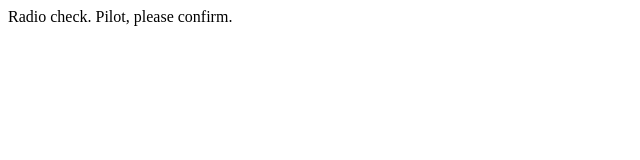
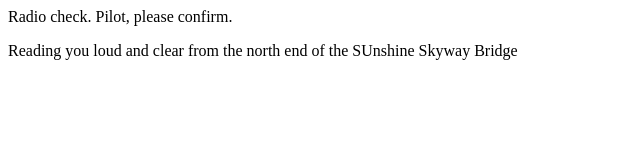
Before and after one commit to aniorill/Communcation-Log, a plain HTML site: page index.html in a window 1280 px wide. Shown: the whole page, without its empty margins (0-640 px from the left). Drawn offline with Linux system fonts and the light colour scheme.

Commit message:
Added response

```diff
--- a/index.html
+++ b/index.html
@@ -1,5 +1,6 @@
 <html>
 <body>
    <p>Radio check. Pilot, please confirm.</p>
+   <div>Reading you loud and clear from the north end of the SUnshine Skyway Bridge</div>
 </body>
 </html>
```
